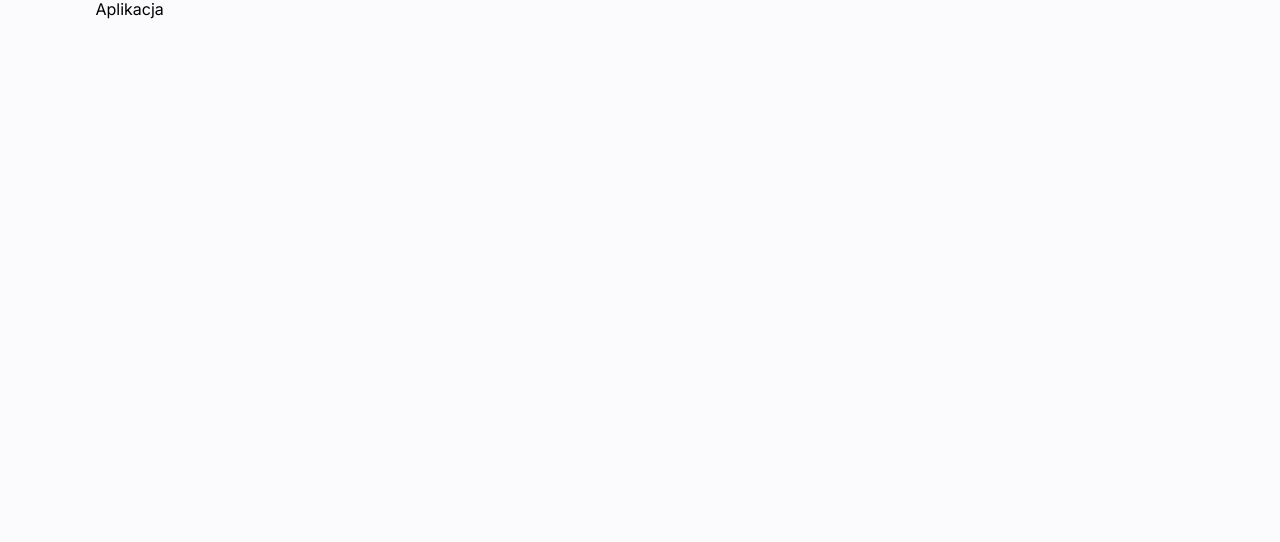
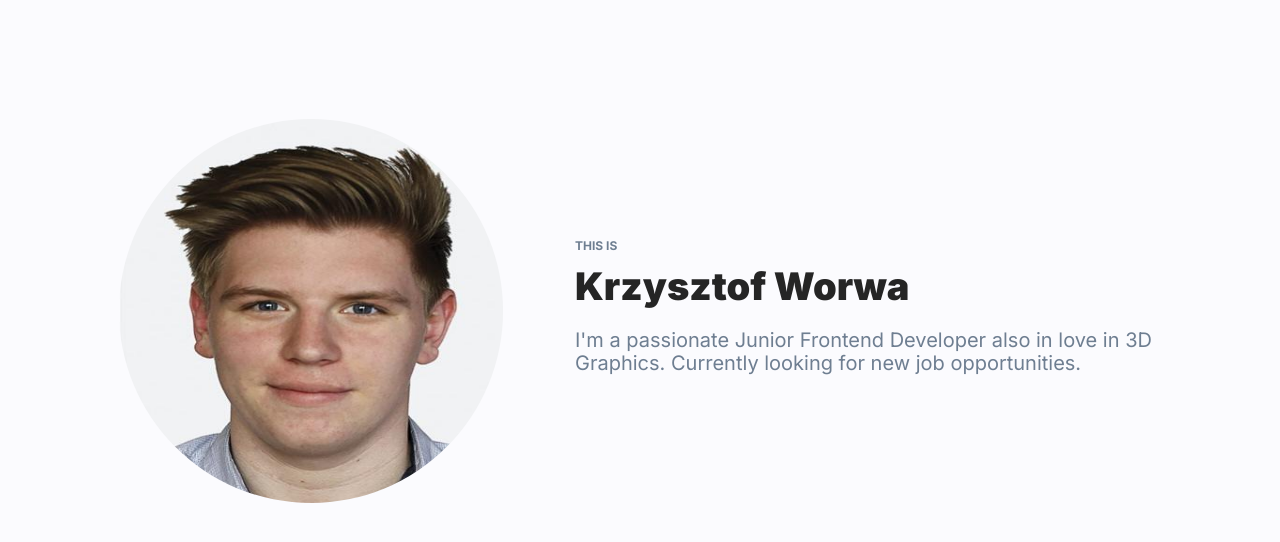
Before and after one commit to KrzysiekWorwa/personal-homepage, a React (Create React App) app: page / in a window 1280 px wide. Shown: the top 542 px of the page. Built offline with nearby package versions, Linux system fonts and the light colour scheme.

Commit message:
adding HeaderTile components

```diff
--- a/src/App.js
+++ b/src/App.js
@@ -2,13 +2,23 @@ import { ThemeProvider } from "styled-components";
 import { themeLight } from "./theme";
 import { GlobalStyle } from "./GlobalStyle";
 import { Container } from "./Components/Container";
+import { Image, HeaderTile, Content, Title, Caption, Description } from "./Components/HeaderTile";
+import image from "./Components/Images/zdjecie.jpg"
 
 function App() {
   return (
     <ThemeProvider theme={themeLight}>
       <GlobalStyle />
       <Container>
-        Aplikacja
+        <HeaderTile>
+          <Image src={image} alt="Author photo" />
+          <Content>
+            <Caption>THIS IS</Caption>
+            <Title>Krzysztof Worwa</Title>
+            <Description>I'm a passionate Junior Frontend Developer also in love in 3D Graphics. Currently looking for new job opportunities.</Description>
+          </Content>
+
+        </HeaderTile>
       </Container>
     </ThemeProvider>
   );
--- /dev/null
+++ b/src/Components/HeaderTile/index.js
@@ -0,0 +1,36 @@
+import styled from "styled-components";
+
+export const HeaderTile = styled.article`
+display: grid;
+grid-template-columns: auto 1fr;
+grid-gap: 72px;
+align-items: center;
+`;
+
+export const Image = styled.img`
+width: 384px;
+height: 384px;
+border-radius: 50%;
+`;
+
+export const Content = styled.div``;
+
+export const Caption = styled.p`
+font-size: 12px;
+font-weight: 700;
+color: ${({ theme }) => theme.colors.slateGray};
+`;
+
+export const Title = styled.h1`
+font-size: 38px;
+font-weight: 900;
+color: ${({ theme }) => theme.colors.mineShaft};
+margin: 0;
+`;
+
+export const Description = styled.p`
+font-size: 20px;
+font-weight: 400;
+letter-spacing: 5%;
+color: ${({ theme }) => theme.colors.slateGray};
+`;
--- a/src/GlobalStyle.js
+++ b/src/GlobalStyle.js
@@ -10,7 +10,8 @@ export const GlobalStyle = createGlobalStyle`
     }
 
     body {
-        background: ${({theme}) => theme.colors.whiteLilac};
+        background: ${({ theme }) => theme.backgrounds.whiteLilac};
         font-family: "Inter", sans-serif;
+        padding: 119px;
     }
 `;
--- a/src/theme.js
+++ b/src/theme.js
@@ -2,8 +2,11 @@
 
 export const themeLight = {
     colors: {
+        mineShaft: "#252525",
+        slateGray: "#6E7E91",
+    },
+    backgrounds: {
         white: "#FFFFFF",
         whiteLilac: "#FBFBFE",
-
-    },
+    }
 }
```
Also changed, not shown: src/Components/Images/zdjecie.jpg (added).
